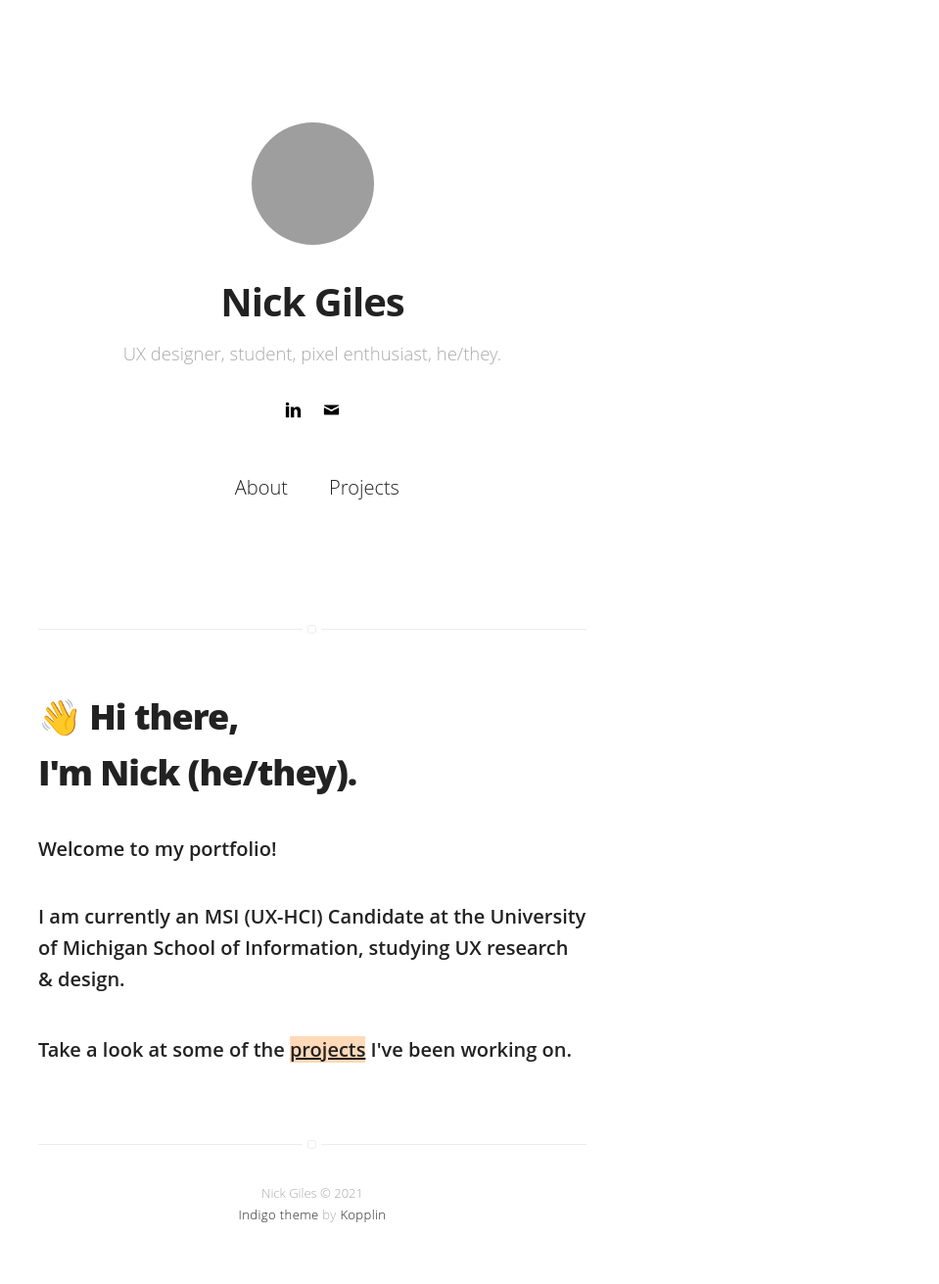
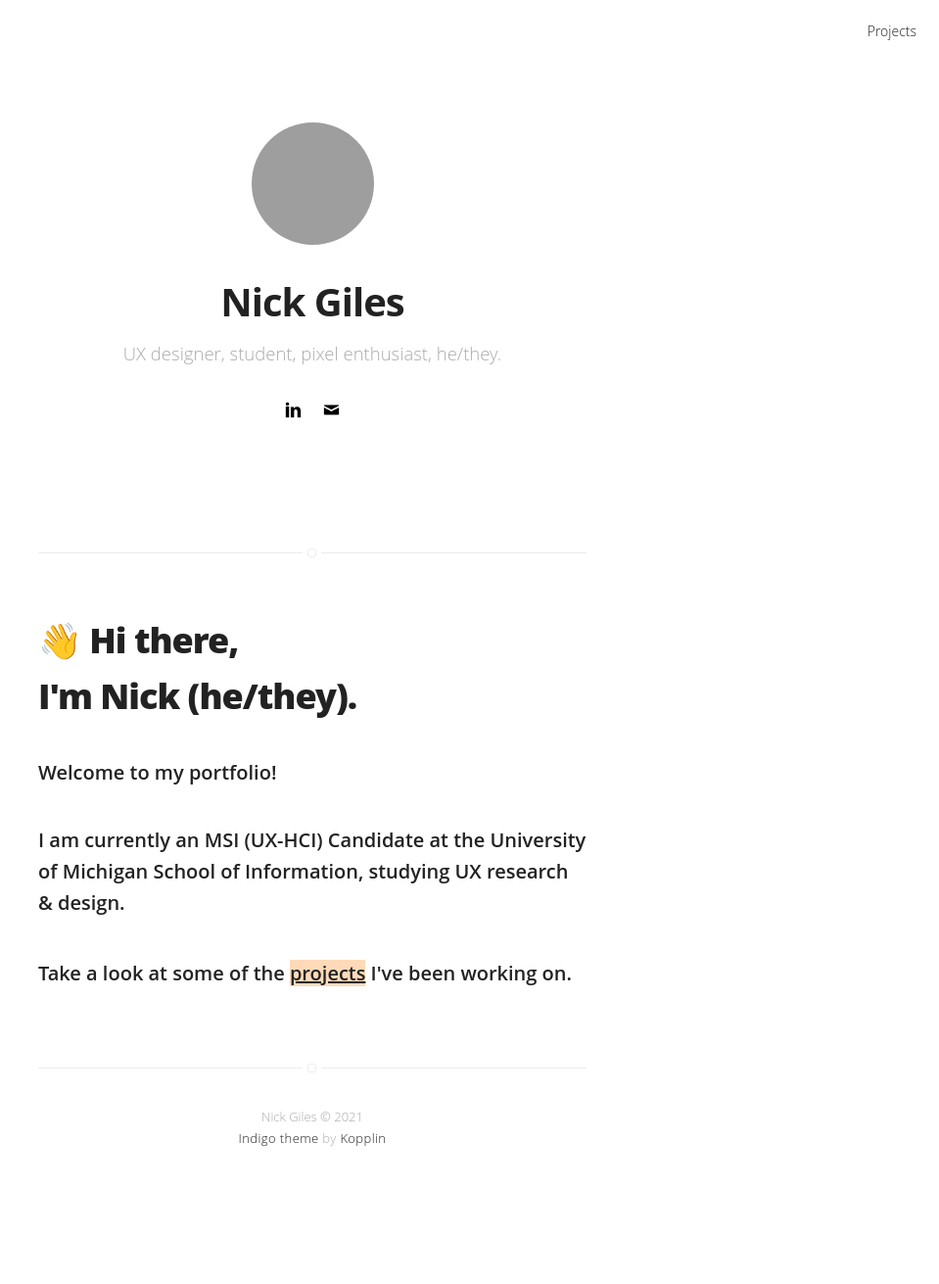
Before and after one commit to Nicholasdgiles/nicholasgiles.github.io, a Jekyll site: the page built from index.html, in a window 1280 px wide. Shown: the whole page at 98% size, without its empty margins (321-1280 px from the left). Built offline with Jekyll 4.4.1, drawn with Linux system fonts in a browser that asks for light colours; after the commit the page ends 1233 px from its top, so only the background shows below that.

Commit message:
update nav

```diff
--- a/_includes/nav.html
+++ b/_includes/nav.html
@@ -1,6 +1,6 @@
-<nav class="{% if page.title == "Home" %}nav-home{% else %}nav{% endif %}">
+<nav class="{% if page.title == "Home-Original" %}nav-home{% else %}nav{% endif %}">
     <ul class="list">
-        {% if page.title != "About" %}
+        {% if page.title != "Home" %}
             <li class="item">
                 <a class="link" href="{{ site.url }}/">About</a>
             </li>
```
Also changed, not shown: 4 other files.
